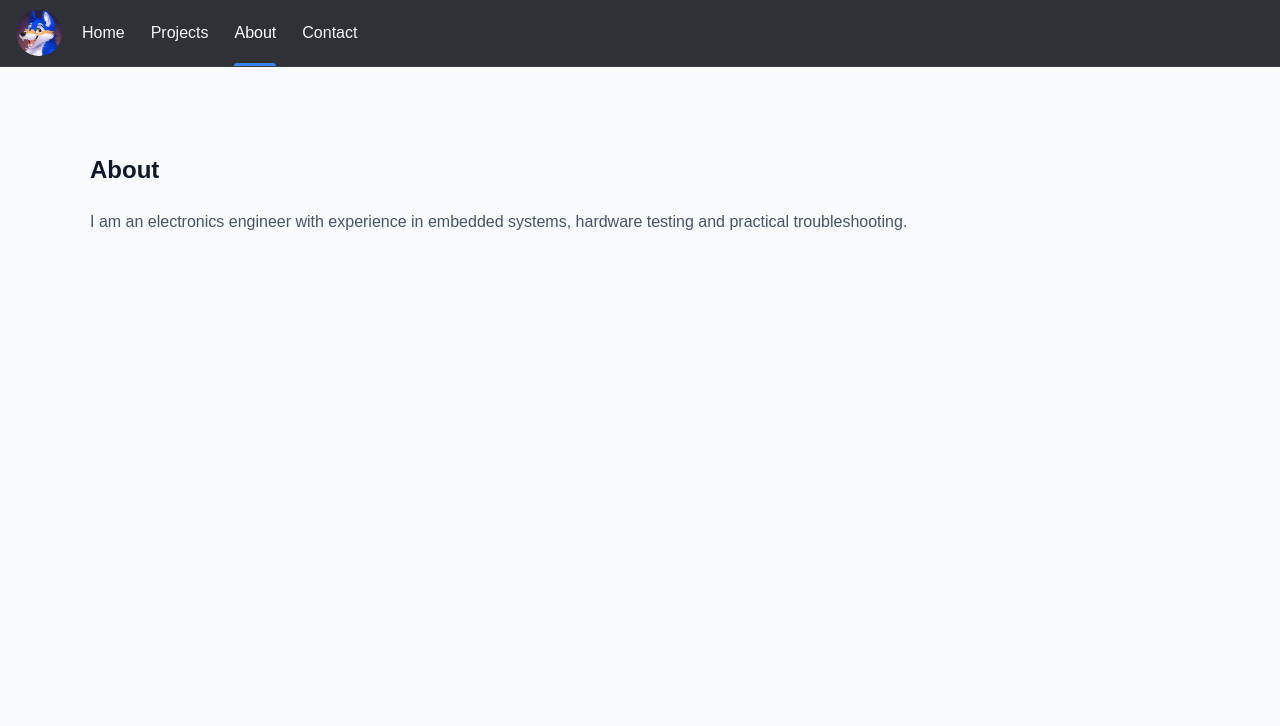
After one commit to alnavski98/Project-website, a Flask app: page /about in a window 1280 px wide. The commit adds this page. Shown: the top 726 px of the page. Run offline with Flask 3, Linux system fonts and the light colour scheme.

Commit message:
Added some simple content and made a navbar

```diff
--- a/app.py
+++ b/app.py
@@ -7,6 +7,36 @@ app = Flask(__name__)
 def home():
     return render_template("index.html")
 
+@app.route("/projects")
+def projects():
+    project_data = [
+        {
+            "title": "LED Baton",
+            "slug": "led-baton",
+            "summary": "An embedded LED system using an ATmega328P.",
+            "thumbnail": "led-baton.jpg",
+        }
+    ]
+
+    return render_template(
+        "projects.html",
+        projects=project_data,
+    )
+
+@app.route("/projects/<slug>")
+def project_detail(slug):
+    return render_template(
+        "project_detail.html",
+        slug=slug,
+    )
+
+@app.route("/about")
+def about():
+    return render_template("about.html")
+
+@app.route("/contact")
+def contact():
+    return render_template("contact.html")
 
 if __name__ == "__main__":
     app.run(debug=True)
--- /dev/null
+++ b/static/css/main.css
@@ -0,0 +1,66 @@
+:root {
+    --color-primary: #2563eb;
+    --color-primary-hover: #1d4ed8;
+
+    --color-background: #f8fafc;
+    --color-surface: #ffffff;
+
+    --color-heading: #0f172a;
+    --color-text: #475569;
+    --color-border: #cbd5e1;
+
+    --content-width: 1100px;
+}
+
+* {
+    box-sizing: border-box;
+}
+
+html {
+    scroll-behavior: smooth;
+}
+
+body {
+    margin: 0;
+    background: var(--color-background);
+    color: var(--color-text);
+    font-family: Arial, sans-serif;
+    line-height: 1.6;
+}
+
+main {
+    min-height: calc(100vh - 140px);
+}
+
+h1,
+h2,
+h3 {
+    color: var(--color-heading);
+}
+
+a {
+    color: var(--color-primary);
+}
+
+img {
+    display: block;
+    max-width: 100%;
+}
+
+.page-section {
+    width: min(92%, var(--content-width));
+    margin: 0 auto;
+    padding: 4rem 0;
+}
+
+.sr-only {
+    position: absolute;
+    width: 1px;
+    height: 1px;
+    padding: 0;
+    margin: -1px;
+    overflow: hidden;
+    white-space: nowrap;
+    border: 0;
+    clip: rect(0, 0, 0, 0);
+}
--- /dev/null
+++ b/static/css/navbar.css
@@ -0,0 +1,189 @@
+.site-header {
+    position: sticky;
+    top: 0;
+    z-index: 1000;
+
+    width: 100%;
+    background-color: #303137;
+    border-bottom: 1px solid rgba(255, 255, 255, 0.06);
+}
+
+.navbar {
+    min-height: 66px;
+    padding: 0 16px;
+
+    display: flex;
+    align-items: center;
+}
+
+.navbar__logo-link {
+    flex: 0 0 auto;
+
+    display: flex;
+    align-items: center;
+
+    margin-right: 20px;
+    text-decoration: none;
+}
+
+.navbar__logo {
+    width: 46px;
+    height: 46px;
+
+    display: block;
+    object-fit: cover;
+
+    border-radius: 50%;
+}
+
+.navbar__menu {
+    display: flex;
+    align-items: center;
+    gap: 26px;
+
+    margin: 0;
+    padding: 0;
+
+    list-style: none;
+}
+
+.navbar__menu a {
+    position: relative;
+
+    display: inline-flex;
+    align-items: center;
+
+    min-height: 66px;
+
+    color: #f3f4f6;
+    font-size: 1rem;
+    font-weight: 400;
+    text-decoration: none;
+
+    transition:
+        color 160ms ease,
+        background-color 160ms ease;
+}
+
+.navbar__menu a:hover {
+    color: #93c5fd;
+}
+
+.navbar__menu a[aria-current="page"] {
+    color: #ffffff;
+}
+
+.navbar__menu a[aria-current="page"]::after {
+    content: "";
+
+    position: absolute;
+    left: 0;
+    right: 0;
+    bottom: 0;
+
+    height: 3px;
+
+    background-color: #3b82f6;
+    border-radius: 3px 3px 0 0;
+}
+
+.navbar__toggle {
+    display: none;
+
+    margin-left: auto;
+    padding: 8px;
+
+    background: transparent;
+    border: 0;
+
+    cursor: pointer;
+}
+
+.navbar__toggle-line {
+    width: 25px;
+    height: 2px;
+
+    display: block;
+
+    background-color: #ffffff;
+    border-radius: 2px;
+
+    transition:
+        transform 180ms ease,
+        opacity 180ms ease;
+}
+
+.navbar__toggle-line + .navbar__toggle-line {
+    margin-top: 6px;
+}
+
+/* Tablet and mobile */
+@media (max-width: 700px) {
+    .navbar {
+        min-height: 64px;
+        flex-wrap: wrap;
+        padding: 0 16px;
+    }
+
+    .navbar__logo-link {
+        margin-right: 0;
+    }
+
+    .navbar__logo {
+        width: 44px;
+        height: 44px;
+    }
+
+    .navbar__toggle {
+        display: block;
+    }
+
+    .navbar__menu {
+        width: 100%;
+
+        display: none;
+        flex-direction: column;
+        align-items: stretch;
+        gap: 0;
+
+        padding: 8px 0 14px;
+    }
+
+    .navbar__menu.is-open {
+        display: flex;
+    }
+
+    .navbar__menu li {
+        width: 100%;
+    }
+
+    .navbar__menu a {
+        width: 100%;
+        min-height: auto;
+
+        padding: 13px 4px;
+
+        font-size: 1rem;
+    }
+
+    .navbar__menu a[aria-current="page"]::after {
+        left: 0;
+        right: auto;
+        bottom: 6px;
+
+        width: 34px;
+        height: 2px;
+    }
+
+    .navbar__toggle.is-open .navbar__toggle-line:nth-child(1) {
+        transform: translateY(8px) rotate(45deg);
+    }
+
+    .navbar__toggle.is-open .navbar__toggle-line:nth-child(2) {
+        opacity: 0;
+    }
+
+    .navbar__toggle.is-open .navbar__toggle-line:nth-child(3) {
+        transform: translateY(-8px) rotate(-45deg);
+    }
+}
--- /dev/null
+++ b/templates/about.html
@@ -0,0 +1,16 @@
+{% extends "base.html" %}
+
+{% block title %}
+About | Alexander Skinstad
+{% endblock %}
+
+{% block content %}
+<section class="page-section">
+    <h1>About</h1>
+
+    <p>
+        I am an electronics engineer with experience in embedded systems,
+        hardware testing and practical troubleshooting.
+    </p>
+</section>
+{% endblock %}
--- /dev/null
+++ b/templates/base.html
@@ -0,0 +1,44 @@
+<!DOCTYPE html>
+<html lang="en">
+<head>
+    <meta charset="UTF-8">
+
+    <meta
+        name="viewport"
+        content="width=device-width, initial-scale=1.0"
+    >
+
+    <title>
+        {% block title %}Alexander Skinstad{% endblock %}
+    </title>
+
+    <link
+        rel="stylesheet"
+        href="{{ url_for('static', filename='css/main.css') }}"
+    >
+
+    <link
+        rel="stylesheet"
+        href="{{ url_for('static', filename='css/navbar.css') }}"
+    >
+
+    {% block styles %}{% endblock %}
+</head>
+
+<body>
+    {% include "partials/navbar.html" %}
+
+    <main>
+        {% block content %}{% endblock %}
+    </main>
+
+    {% include "partials/footer.html" %}
+
+    <script
+        src="{{ url_for('static', filename='js/navbar.js') }}"
+        defer
+    ></script>
+
+    {% block scripts %}{% endblock %}
+</body>
+</html>
--- /dev/null
+++ b/templates/partials/navbar.html
@@ -0,0 +1,73 @@
+<header class="site-header">
+    <nav class="navbar" aria-label="Main navigation">
+        <a
+            class="navbar__logo-link"
+            href="{{ url_for('home') }}"
+            aria-label="Go to home page"
+        >
+            <img
+                class="navbar__logo"
+                src="{{ url_for('static', filename='images/logo.png') }}"
+                alt="Alexander Skinstad logo"
+            >
+        </a>
+
+        <button
+            class="navbar__toggle"
+            type="button"
+            aria-expanded="false"
+            aria-controls="navbar-menu"
+            aria-label="Open navigation menu"
+        >
+            <span class="navbar__toggle-line"></span>
+            <span class="navbar__toggle-line"></span>
+            <span class="navbar__toggle-line"></span>
+        </button>
+
+        <ul class="navbar__menu" id="navbar-menu">
+            <li>
+                <a
+                    href="{{ url_for('home') }}"
+                    {% if request.endpoint == 'home' %}
+                        aria-current="page"
+                    {% endif %}
+                >
+                    Home
+                </a>
+            </li>
+
+            <li>
+                <a
+                    href="{{ url_for('projects') }}"
+                    {% if request.endpoint in ['projects', 'project_detail'] %}
+                        aria-current="page"
+                    {% endif %}
+                >
+                    Projects
+                </a>
+            </li>
+
+            <li>
+                <a
+                    href="{{ url_for('about') }}"
+                    {% if request.endpoint == 'about' %}
+                        aria-current="page"
+                    {% endif %}
+                >
+                    About
+                </a>
+            </li>
+
+            <li>
+                <a
+                    href="{{ url_for('contact') }}"
+                    {% if request.endpoint == 'contact' %}
+                        aria-current="page"
+                    {% endif %}
+                >
+                    Contact
+                </a>
+            </li>
+        </ul>
+    </nav>
+</header>
```
Also changed, not shown: static/js/navbar.js (added, +50 -0 lines), templates/index.html (+19 -22 lines), templates/projects.html (added, +45 -0 lines), static/css/project_detail.css (added), static/css/projects.css (added), static/images/logo.png (added), templates/contact.html (added), templates/partials/footer.html (added), templates/project_detail.html (added).
